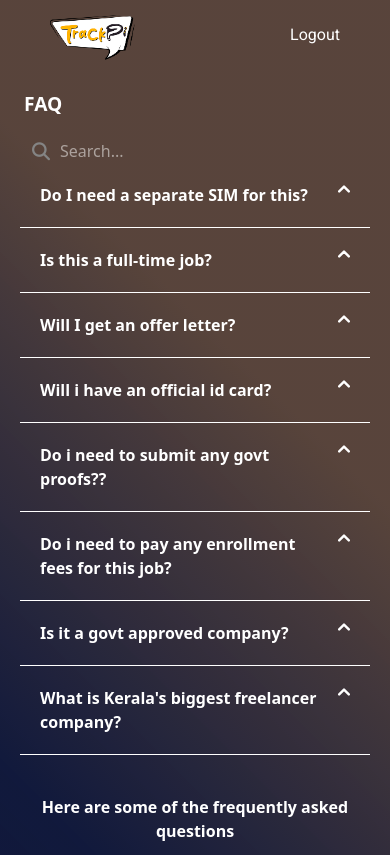
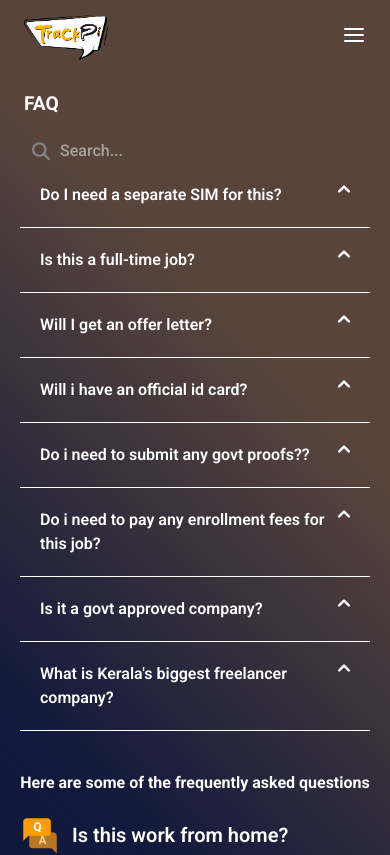
Before and after one commit to sivasankar55/Trackpi, a React (Vite) app in the folder TRACPI/frontend/: page /faq in a window 390 px wide. Shown: the top 855 px of the page. Built offline with nearby package versions, Linux system fonts and the light colour scheme; no server answers.

Commit message:
Introduce new HeaderB, FooterB, and LayoutA components, and add a new FAQ page with search and accordion functionality.

```diff
--- a/TRACPI/frontend/src/components/FooterB.jsx
+++ b/TRACPI/frontend/src/components/FooterB.jsx
@@ -49,7 +49,7 @@ const FooterB = () => {
     }`;
 
   return (
-    <footer className="w-[669px] h-[53px] rounded-[50px] bg-[#1A1A1A] mx-auto mt-auto mb-8 flex justify-center items-center">
+    <footer className="hidden md:flex w-[669px] h-[53px] rounded-[50px] bg-[#1A1A1A] mx-auto mt-auto mb-8 justify-center items-center">
       <nav className="w-full py-2 px-8 flex justify-between items-center gap-10">
         <NavLink to="/discover-us" className={linkClasses}>
           Discover Us
--- a/TRACPI/frontend/src/components/HeaderB.jsx
+++ b/TRACPI/frontend/src/components/HeaderB.jsx
@@ -1,22 +1,120 @@
-import React from 'react'
+import React, { useState } from 'react';
 import logo from '../assets/targetpi logo.png';
-import { useNavigate } from 'react-router-dom';
+import { useNavigate, useLocation } from 'react-router-dom';
+import { AlignJustify, X, Info, LogOut } from 'lucide-react';
 
 const HeaderB = () => {
   const navigate = useNavigate();
+  const location = useLocation();
+  const [isSidebarOpen, setIsSidebarOpen] = useState(false);
 
   const handleLogout = () => {
     localStorage.clear(); // Clear all storage or specific keys like 'token'
     navigate('/');
   };
 
+  const toggleSidebar = () => {
+    setIsSidebarOpen(!isSidebarOpen);
+  };
+
+  const isActive = (path) => location.pathname === path;
+
+  const getLinkClasses = (path) => {
+    return isActive(path)
+      ? "cursor-pointer text-[#FF9D00] font-bold text-lg hover:opacity-80 transition-opacity"
+      : "cursor-pointer text-gray-300 font-medium text-lg hover:text-white transition-colors";
+  };
+
   return (
     <>
-      <header>
-        <nav className='flex justify-between items-center py-2.5 px-[50px]'>
+      <header className='relative'>
+        <nav className='flex justify-between items-center py-2.5 px-6 sm:px-[50px]'>
           <img src={logo} alt="logo of trackpi" className='w-[85px] h-[50px]' />
-          <button onClick={handleLogout} className='font-normal text-base text-white roboto cursor-pointer bg-transparent border-none'>Logout</button>
+
+          {/* Desktop Logout Button */}
+          <button
+            onClick={handleLogout}
+            className='hidden sm:block font-normal text-base text-white roboto cursor-pointer bg-transparent border-none hover:text-[#FF9D00] transition-colors'
+          >
+            Logout
+          </button>
+
+          {/* Mobile Hamburger Menu */}
+          <button
+            onClick={toggleSidebar}
+            className='sm:hidden text-white cursor-pointer'
+          >
+            <AlignJustify className="w-6 h-6" />
+          </button>
         </nav>
+
+        {/* Mobile Sidebar Overlay */}
+        {isSidebarOpen && (
+          <div className="fixed inset-0 z-50 flex justify-end sm:hidden">
+            {/* Backdrop */}
+            <div
+              className="absolute inset-0 bg-black/50 backdrop-blur-sm"
+              onClick={() => setIsSidebarOpen(false)}
+            />
+
+            {/* Sidebar Panel */}
+            <div className="relative w-[250px] h-full bg-black flex flex-col pt-6 px-6 shadow-2xl animate-in slide-in-from-right duration-300">
+
+              {/* Close Button */}
+              <div className="flex justify-end mb-6">
+                <button
+                  onClick={() => setIsSidebarOpen(false)}
+                  className="text-gray-400 hover:text-white transition-colors"
+                >
+                  <X className="w-8 h-8" />
+                </button>
+              </div>
+
+              <div className="flex flex-col gap-8 font-sans">
+                {/* Menu Items */}
+                <div className="flex flex-col gap-6">
+                  <div
+                    onClick={() => { navigate('/discover-us'); setIsSidebarOpen(false); }}
+                    className={getLinkClasses('/discover-us')}
+                  >
+                    Discover Us
+                  </div>
+                  <div
+                    onClick={() => { navigate('/help-centre'); setIsSidebarOpen(false); }}
+                    className={getLinkClasses('/help-centre')}
+                  >
+                    Help Centre
+                  </div>
+                  <div
+                    onClick={() => { navigate('/start-course/dashboard'); setIsSidebarOpen(false); }}
+                    className={location.pathname.includes('/start-course')
+                      ? "cursor-pointer text-[#FF9D00] font-bold text-lg hover:opacity-80 transition-opacity"
+                      : "cursor-pointer text-gray-300 font-medium text-lg hover:text-white transition-colors"}
+                  >
+                    Courses
+                  </div>
+                  <div
+                    onClick={() => { navigate('/faq'); setIsSidebarOpen(false); }}
+                    className={getLinkClasses('/faq')}
+                  >
+                    FAQ
+                  </div>
+                </div>
+
+                {/* Bottom Section */}
+                <div className="mt-auto mb-8 flex flex-col gap-6">
+                  <div
+                    onClick={handleLogout}
+                    className="flex items-center gap-3 cursor-pointer text-gray-300 hover:text-white transition-colors"
+                  >
+                    <LogOut className="w-5 h-5" />
+                    <span className="font-medium text-lg">Logout</span>
+                  </div>
+                </div>
+              </div>
+            </div>
+          </div>
+        )}
       </header>
     </>
   )
--- a/TRACPI/frontend/src/pages/Faq2.jsx
+++ b/TRACPI/frontend/src/pages/Faq2.jsx
@@ -18,7 +18,7 @@ const Faq2 = () => {
     );
 
     return (
-        <>
+        <div className="roboto">
             <h1 className='text-white text-[1.2rem] font-bold ml-6 mt-5 sm:ml-9 sm:text-3xl'>FAQ</h1>
 
             <section className='faq-container px-5 mt-5 sm:flex sm:flex-row-reverse sm:justify-between sm:px-12'>
@@ -94,7 +94,7 @@ const Faq2 = () => {
 
                 </div>
             </section>
-        </>
+        </div>
     )
 }
 
```
Also changed, not shown: TRACPI/frontend/src/components/LayoutA.jsx (+4 -4 lines).
